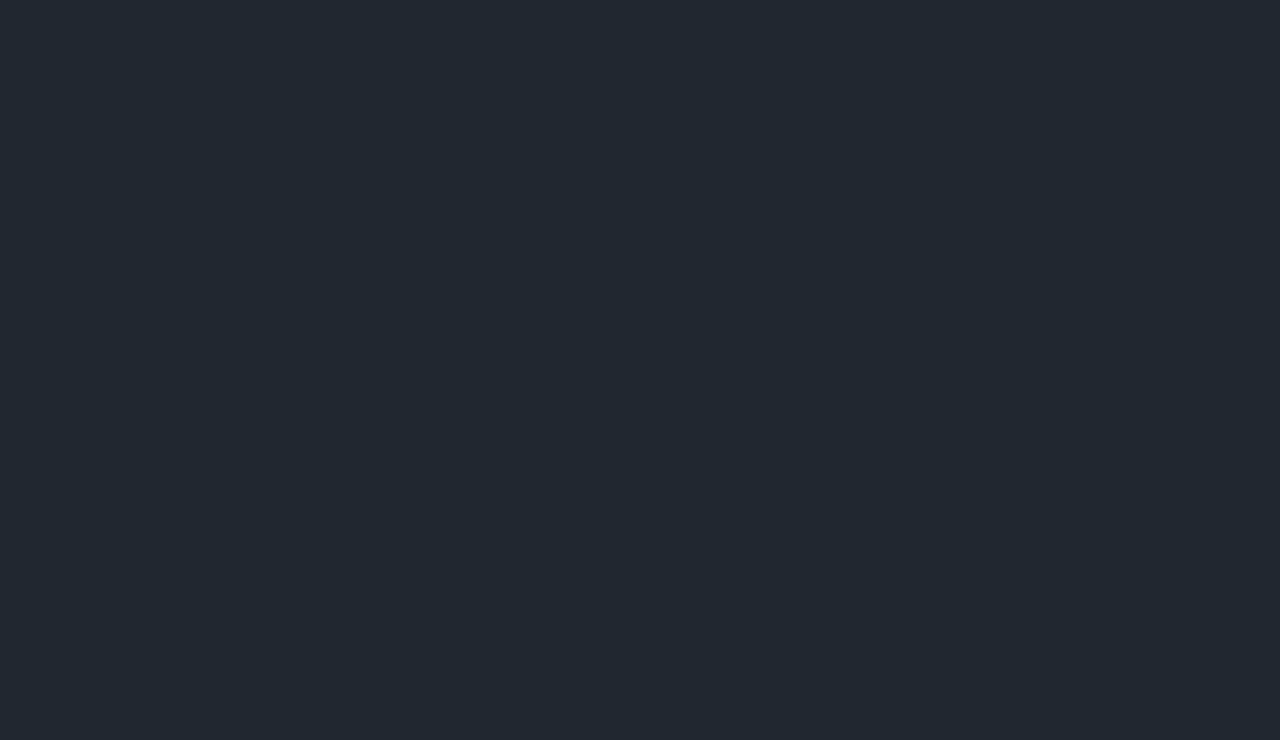
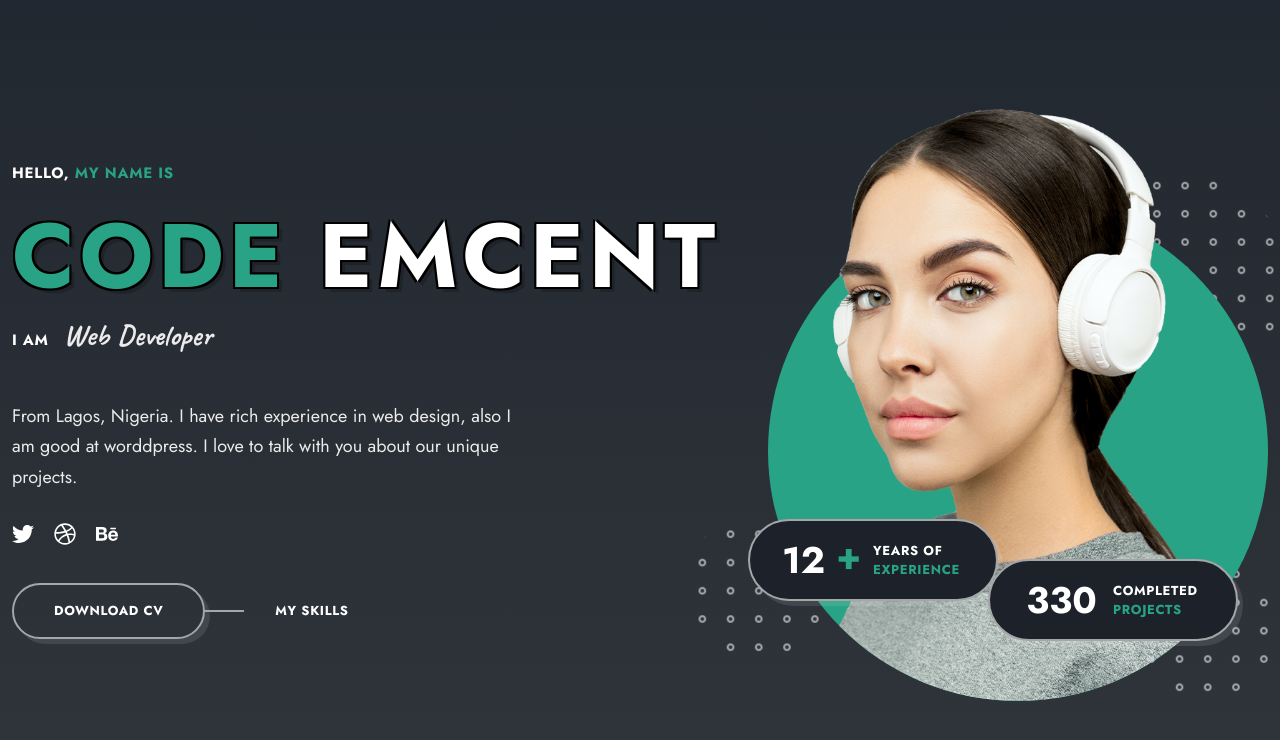
Before and after one commit to CodeEmcent/Inno-portfolio, a React (Vite) app in the folder portfolio/: page / in a window 1280 px wide. Shown: the top 740 px of the page. Built offline with nearby package versions, Linux system fonts and the light colour scheme.

Commit message:
Home Component Added

```diff
--- a/portfolio/package.json
+++ b/portfolio/package.json
@@ -11,7 +11,8 @@
   },
   "dependencies": {
     "react": "^18.2.0",
-    "react-dom": "^18.2.0"
+    "react-dom": "^18.2.0",
+    "react-icons": "^4.10.1"
   },
   "devDependencies": {
     "@types/react": "^18.2.15",
--- a/portfolio/src/App.css
+++ b/portfolio/src/App.css
@@ -126,3 +126,84 @@
 img {
   max-width: 100%;
 }
+
+/*------------------------------*\
+#REUSABLE CSS CLASSES
+\*------------------------------*/
+
+.container {
+  max-width: 1300px;
+  padding-inline: 12px;
+  margin-inline: auto;
+}
+
+.text-cs {
+  text-transform: uppercase;
+  letter-spacing: 0.05em;
+}
+
+.btn,
+.hero__link {
+  color: var(--title-color);
+  font-size: var(--tiny-font-size);
+  font-weight: 700;
+  height: 56px;
+  display: grid;
+  place-items: center;
+  position: relative;
+}
+
+.btn {
+  border: 2px solid var(--border-color);
+  padding-inline: 40px;
+  border-radius: 56px;
+  -webkit-border-radius: 56px;
+  -moz-border-radius: 56px;
+  -ms-border-radius: 56px;
+  -o-border-radius: 56px;
+  box-shadow: var(--shadow);
+}
+
+.btn::before {
+  content: '';
+  position: absolute;
+  inset: 2px;
+  background-color: var(--primary-color);
+  border-radius: inherit;
+  -webkit-border-radius: inherit;
+  -moz-border-radius: inherit;
+  -ms-border-radius: inherit;
+  -o-border-radius: inherit;
+  transform: scale(0.3);
+  -webkit-transform: scale(0.3);
+  -moz-transform: scale(0.3);
+  -ms-transform: scale(0.3);
+  -o-transform: scale(0.3);
+  filter: blur(10px);
+  -webkit-filter: blur(10px);
+  opacity: 0;
+  transition: all 0.7s var(--transition);
+  -webkit-transition: all 0.7s var(--transition);
+  -moz-transition: all 0.7s var(--transition);
+  -ms-transition: all 0.7s var(--transition);
+  -o-transition: all 0.7s var(--transition);
+  z-index: -1;
+}
+
+.btn:hover::before {
+  transform: scale(1);
+  -webkit-transform: scale(1);
+  -moz-transform: scale(1);
+  -ms-transform: scale(1);
+  -o-transform: scale(1);
+  filter: blur(0);
+  -webkit-filter: blur(0);
+  opacity: 1;
+}
+
+.shape{
+  position: absolute;
+  filter: invert(1);
+  -webkit-filter: invert(1);
+  opacity: 0.6;
+}
--- a/portfolio/src/App.jsx
+++ b/portfolio/src/App.jsx
@@ -1,8 +1,13 @@
 import React from 'react'
 import './App.css'
+import Home from './components/home/Home'
 
 function App() {
-  return <main className='main'></main>
+  return (
+    <main className='main'>
+      <Home />
+    </main>
+  )
 }
 
 export default App
--- /dev/null
+++ b/portfolio/src/components/home/Home.jsx
@@ -0,0 +1,92 @@
+import React from 'react'
+import profileImg from '../../assets/profile-img.png'
+import shapeOne from '../../assets/shape-1.png'
+import shapeTwo from '../../assets/shape-2.png'
+
+import { FaTwitter, FaDribbble, FaBehance } from 'react-icons/fa'
+import './home.css'
+
+const Home = () => {
+  return (
+    <section className='home' id='home'>
+      <div className='home__container container'>
+        <p className='home__subtitle text-cs'>
+          Hello, <span>My Name Is</span>
+        </p>
+
+        <h1 className='home__title text-cs'>
+          <span>Code</span> Emcent
+        </h1>
+
+        <p className='home__job'>
+          <span className='text-cs'>I Am</span> <b>Web Developer</b>
+        </p>
+
+        <div className='home__img-wrapper'>
+          <div className='home__banner'>
+            <img
+              src={profileImg}
+              alt='profile-Image'
+              className='home__profile'
+            />
+          </div>
+
+          <p className="home__data home__data-one">
+           <span className="text-lg">
+            12 <b>+</b>
+           </span>
+
+           <span className="text-sm text-cs">
+            Years of <span>Experience</span>
+           </span>
+           </p>
+
+          <p className="home__data home__data-two">
+           <span className="text-lg">
+            330
+           </span>
+
+           <span className="text-sm text-cs">
+            Completed <span>Projects</span>
+           </span>
+           </p>
+
+           <img src={shapeOne} alt="" className="shape shape__1" />
+           <img src={shapeTwo} alt="" className="shape shape__2" />
+           <img src={shapeTwo} alt="" className="shape shape__3" />
+        </div>
+
+        <p className='home__text'>
+          From Lagos, Nigeria. I have rich experience in web design, also I am
+          good at worddpress. I love to talk with you about our unique projects.
+        </p>
+
+        <div className='home__socials'>
+          <a href='#' className='home__social-link'>
+            <FaTwitter />
+          </a>
+
+          <a href='#' className='home__social-link'>
+            <FaDribbble />
+          </a>
+
+          <a href='#' className='home__social-link'>
+            <FaBehance />
+          </a>
+        </div>
+
+        <div className='home__btns'>
+          <a href='#' className='btn text-cs'>
+            Download CV
+          </a>
+
+          <a href='#' className='hero__link text-cs'>
+            My Skills
+          </a>
+        </div>
+      </div>
+    </section>
+  )
+}
+
+export default Home
--- /dev/null
+++ b/portfolio/src/components/home/home.css
@@ -0,0 +1,203 @@
+.home {
+  background-image: var(--first-gradient);
+  min-height: 100vh;
+  display: grid;
+  align-items: center;
+}
+
+.home__container {
+  width: 100%;
+  position: relative;
+}
+
+.home__subtitle,
+.home__job {
+  font-weight: 700;
+}
+
+.home__subtitle,
+.home__job span {
+  font-size: var(--small-font-size);
+  color: var(--title-color);
+}
+
+.home__subtitle span,
+.home__title span {
+  color: var(--primary-color);
+}
+
+.home__job b {
+  font-family: var(--second-font);
+  font-size: var(--h2-font-size);
+  margin-left: 10px;
+}
+
+.home__title {
+  font-size: var(--biggest-font-size);
+  text-shadow: 2px 2px hsl(0, 0%, 0%), -2px 2px hsl(0, 0%, 0%),
+    2px -2px hsl(0, 0%, 0%), -2px -2px hsl(0, 0%, 0%),
+    5px 5px 0 rgb(0 0 0 / 20%);
+  line-height: 1.2;
+  margin-top: 15px;
+}
+
+.home__text {
+  font-size: var(--large-font-size);
+  margin-block: 40px 28px;
+  max-width: 520px;
+}
+
+.home__socials {
+  display: flex;
+  column-gap: 20px;
+  margin-bottom: 30px;
+}
+
+.home__social-link {
+  color: var(--title-color);
+  font-size: var(--h5-font-size);
+  transition: all 0.7s var(--transition);
+  -webkit-transition: all 0.7s var(--transition);
+  -moz-transition: all 0.7s var(--transition);
+  -ms-transition: all 0.7s var(--transition);
+  -o-transition: all 0.7s var(--transition);
+}
+
+.home__social-link:hover {
+  color: var(--primary-color);
+}
+
+.home__btns {
+  display: flex;
+  column-gap: 70px;
+}
+
+.hero__link::before {
+  content: '';
+  position: absolute;
+  top: 50%;
+  left: -97%;
+  transform: translateY(-50%);
+  -webkit-transform: translateY(-50%);
+  -moz-transform: translateY(-50%);
+  -ms-transform: translateY(-50%);
+  -o-transform: translateY(-50%);
+  width: 40px;
+  height: 2px;
+  background-color: var(--border-color);
+}
+
+.home__img-wrapper {
+  position: absolute;
+  top: 0;
+  right: 12px;
+  transform: translateY(8%);
+  -webkit-transform: translateY(8%);
+  -moz-transform: translateY(8%);
+  -ms-transform: translateY(8%);
+  -o-transform: translateY(8%);
+  width: 100%;
+  max-width: 500px;
+}
+
+.home__banner {
+  background-color: var(--primary-color);
+  padding-bottom: 100%;
+  border-radius: 50%;
+  -webkit-border-radius: 50%;
+  -moz-border-radius: 50%;
+  -ms-border-radius: 50%;
+  -o-border-radius: 50%;
+  position: relative;
+  z-index: 1;
+}
+
+.home__profile {
+  position: absolute;
+  bottom: 0;
+  height: 600px;
+  border-radius: 500px;
+  -webkit-border-radius: 500px;
+  -moz-border-radius: 500px;
+  -ms-border-radius: 500px;
+  -o-border-radius: 500px;
+  object-fit: cover;
+}
+
+.home__data {
+  border: 2px solid var(--border-color);
+  background: var(--container-color);
+  box-shadow: var(--shadow);
+  padding-inline: 20px;
+  width: 250px;
+  height: 82px;
+  border-radius: 82px;
+  -webkit-border-radius: 82px;
+  -moz-border-radius: 82px;
+  -ms-border-radius: 82px;
+  -o-border-radius: 82px;
+  display: flex;
+  align-items: center;
+  position: absolute;
+  z-index: 1;
+}
+
+.home__data-one {
+  bottom: 20%;
+  left: -4%;
+}
+
+.home__data-two {
+  bottom: 12%;
+  right: 6%;
+}
+
+.home__data .text-lg,
+.home__data .text-sm {
+  width: 50%;
+  color: var(--title-color);
+  font-weight: 700;
+}
+
+.home__data .text-lg {
+  text-align: center;
+  font-size: 37px;
+}
+
+.home__data .text-sm {
+  font-size: 13px;
+  line-height: 1.5em;
+}
+
+.home__data .text-lg b,
+.home__data .text-sm span {
+  color: var(--primary-color);
+}
+
+.home__data .text-lg b {
+  position: relative;
+  top: -4px;
+}
+
+.shape__1 {
+  width: 226px;
+  height: 226px;
+  top: -6%;
+  right: -6%;
+}
+
+.shape__2,
+.shape__3 {
+  width: 141px;
+  height: 141px;
+}
+
+.shape__2 {
+  bottom: 8%;
+  left: -16%;
+}
+
+.shape__3 {
+  bottom: 0;
+  right: -2%;
+}
```
Also changed, not shown: portfolio/src/components/services/Services.jsx (added), portfolio/src/components/services/services.css (added), 2 other files (tests, documents, lock files or other folders).
